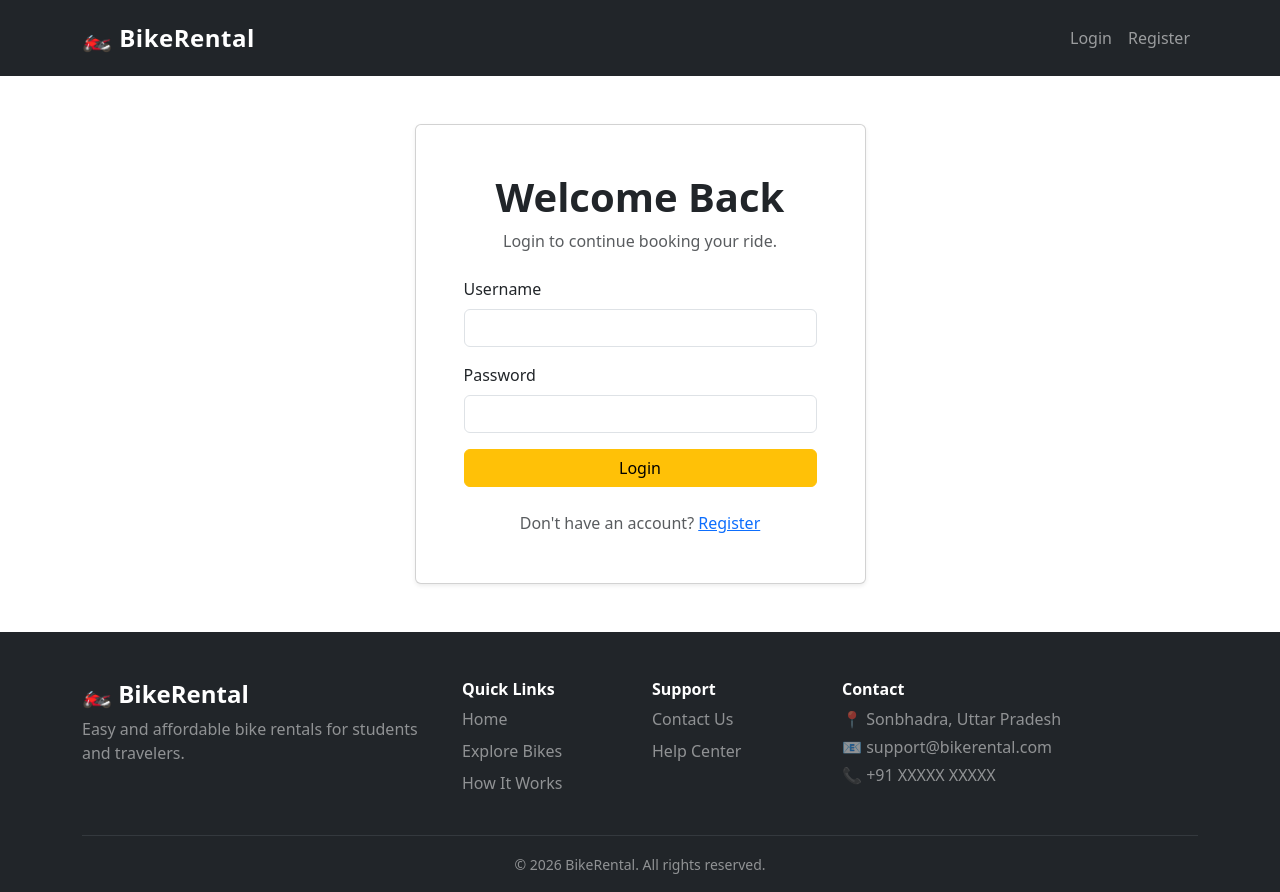
After one commit to y2153406-dot/bike-rental, a Django app: page /accounts/login/ in a window 1280 px wide. The commit adds this page. Run offline with Django 5.2, Linux system fonts and the light colour scheme.

Commit message:
Add user authentication with login and registration

```diff
--- /dev/null
+++ b/accounts/templates/accounts/login.html
@@ -0,0 +1,145 @@
+{% extends "core/base.html" %}
+
+
+{% block title %}
+Login | BikeRental
+{% endblock %}
+
+
+{% block content %}
+
+<section class="py-5">
+
+    <div class="container">
+
+        <div class="row justify-content-center">
+
+            <div class="col-lg-5 col-md-7">
+
+
+                <!-- Login Card -->
+
+                <div class="card shadow-sm">
+
+                    <div class="card-body p-4 p-md-5">
+
+
+                        <!-- Heading -->
+
+                        <div class="text-center mb-4">
+
+                            <h1 class="fw-bold">
+                                Welcome Back
+                            </h1>
+
+                            <p class="text-muted">
+                                Login to continue booking your ride.
+                            </p>
+
+                        </div>
+
+
+                        <!-- Messages -->
+
+                        {% if messages %}
+
+                            {% for message in messages %}
+
+                                <div
+                                    class="alert alert-{{ message.tags }}"
+                                    role="alert"
+                                >
+
+                                    {{ message }}
+
+                                </div>
+
+                            {% endfor %}
+
+                        {% endif %}
+
+
+                        <!-- Login Form -->
+
+                        <form method="POST">
+
+                            {% csrf_token %}
+
+
+                            <!-- Username -->
+
+                            <div class="mb-3">
+
+                                <label class="form-label">
+                                    Username
+                                </label>
+
+                                <input
+                                    type="text"
+                                    name="username"
+                                    class="form-control"
+                                    required
+                                >
+
+                            </div>
+
+
+                            <!-- Password -->
+
+                            <div class="mb-3">
+
+                                <label class="form-label">
+                                    Password
+                                </label>
+
+                                <input
+                                    type="password"
+                                    name="password"
+                                    class="form-control"
+                                    required
+                                >
+
+                            </div>
+
+
+                            <!-- Login Button -->
+
+                            <button
+                                type="submit"
+                                class="btn btn-warning w-100"
+                            >
+                                Login
+                            </button>
+
+
+                        </form>
+
+
+                        <!-- Register Link -->
+
+                        <p class="text-center text-muted mt-4 mb-0">
+
+                            Don't have an account?
+
+                            <a href="{% url 'register' %}">
+
+                                Register
+
+                            </a>
+
+                        </p>
+
+
+                    </div>
+
+                </div>
+
+            </div>
+
+        </div>
+
+    </div>
+
+</section>
+
+{% endblock %}
--- /dev/null
+++ b/accounts/urls.py
@@ -0,0 +1,25 @@
+from django.urls import path
+from . import views
+
+
+urlpatterns = [
+
+    path(
+        "register/",
+        views.register,
+        name="register"
+    ),
+
+    path(
+        "login/",
+        views.login_view,
+        name="login"
+    ),
+
+    path(
+        "logout/",
+        views.logout_view,
+        name="logout"
+    ),
+
+]
--- a/accounts/views.py
+++ b/accounts/views.py
@@ -1,3 +1,101 @@
-from django.shortcuts import render
+from django.shortcuts import render, redirect
+from django.contrib.auth.forms import UserCreationForm
+from django.contrib.auth import authenticate, login, logout
+from django.contrib import messages
 
-# Create your views here.
+
+def register(request):
+
+    if request.method == "POST":
+
+        form = UserCreationForm(
+            request.POST
+        )
+
+        if form.is_valid():
+
+            form.save()
+
+            messages.success(
+                request,
+                "Account created successfully. Please login."
+            )
+
+            return redirect(
+                "login"
+            )
+
+    else:
+
+        form = UserCreationForm()
+
+
+    context = {
+
+        "form": form
+
+    }
+
+
+    return render(
+        request,
+        "accounts/register.html",
+        context
+    )
+
+def login_view(request):
+
+    if request.method == "POST":
+
+        username = request.POST.get(
+            "username"
+        )
+
+        password = request.POST.get(
+            "password"
+        )
+
+
+        user = authenticate(
+
+            request,
+
+            username=username,
+
+            password=password
+
+        )
+
+
+        if user is not None:
+
+            login(
+                request,
+                user
+            )
+
+            return redirect(
+                "home"
+            )
+
+        else:
+
+            messages.error(
+                request,
+                "Invalid username or password."
+            )
+
+
+    return render(
+        request,
+        "accounts/login.html"
+    )
+
+
+def logout_view(request):
+
+    logout(request)
+
+    return redirect(
+        "home"
+    )
--- a/config/urls.py
+++ b/config/urls.py
@@ -27,6 +27,10 @@ urlpatterns = [
 
     path("bikes/", include("vehicles.urls")),
      path("bookings/", include("bookings.urls")),
+      path(
+        "accounts/",
+        include("accounts.urls")
+    ),
 ]
 
 
--- a/core/templates/core/base.html
+++ b/core/templates/core/base.html
@@ -4,9 +4,13 @@
 <html lang="en">
 
 <head>
+
     <meta charset="UTF-8">
 
-    <meta name="viewport" content="width=device-width, initial-scale=1.0">
+    <meta
+        name="viewport"
+        content="width=device-width, initial-scale=1.0"
+    >
 
     <title>
         {% block title %}
@@ -14,14 +18,22 @@
         {% endblock %}
     </title>
 
+
     <!-- Bootstrap CSS -->
+
     <link
         href="https://cdn.jsdelivr.net/npm/bootstrap@5.3.3/dist/css/bootstrap.min.css"
         rel="stylesheet"
     >
 
+
     <!-- Custom CSS -->
-    <link rel="stylesheet" href="{% static 'core/css/style.css' %}">
+
+    <link
+        rel="stylesheet"
+        href="{% static 'core/css/style.css' %}"
+    >
+
 
     {% block extra_css %}
     {% endblock %}
@@ -31,19 +43,26 @@
 
 <body class="d-flex flex-column min-vh-100">
 
+
     <!-- ================= NAVBAR ================= -->
 
     <nav class="navbar navbar-expand-lg navbar-dark bg-dark sticky-top">
 
         <div class="container">
 
+
             <!-- Logo -->
-            <a class="navbar-brand fw-bold fs-4" href="{% url 'home' %}">
+
+            <a
+                class="navbar-brand fw-bold fs-4"
+                href="{% url 'home' %}"
+            >
                 🏍️ BikeRental
             </a>
 
 
             <!-- Mobile Toggle Button -->
+
             <button
                 class="navbar-toggler"
                 type="button"
@@ -53,7 +72,9 @@
                 aria-expanded="false"
                 aria-label="Toggle navigation"
             >
+
                 <span class="navbar-toggler-icon"></span>
+
             </button>
 
 
@@ -66,53 +87,72 @@
 
                 <ul class="navbar-nav ms-auto">
 
+
                     {% if user.is_authenticated %}
+
 
                         <!-- Logged-in User -->
 
+
                         <li class="nav-item">
+
                             <a
                                 class="nav-link"
                                 href="{% url 'my_bookings' %}"
                             >
                                 My Bookings
                             </a>
+
                         </li>
 
+
                         <li class="nav-item">
+
                             <a
                                 class="nav-link"
-                href="#"
+                                href="{% url 'logout' %}"
                             >
                                 Logout
                             </a>
+
                         </li>
+
 
                     {% else %}
 
+
                         <!-- Guest User -->
 
+
                         <li class="nav-item">
+
                             <a
                                 class="nav-link"
-                href="#"
+                                href="{% url 'login' %}"
                             >
                                 Login
                             </a>
+
                         </li>
 
+
                         <li class="nav-item">
+
                             <a
                                 class="nav-link"
-                href="#"
+                                href="{% url 'register' %}"
                             >
                                 Register
                             </a>
+
                         </li>
+
 
                     {% endif %}
 
+
                 </ul>
+
             </div>
 
         </div>
@@ -144,8 +184,11 @@
                 <div class="col-lg-4">
 
                     <h4 class="fw-bold">
+
                         🏍️ BikeRental
+
                     </h4>
+
 
                     <p class="text-white-50">
 
@@ -162,32 +205,50 @@
                 <div class="col-lg-2 col-md-4">
 
                     <h6 class="fw-bold">
+
                         Quick Links
+
                     </h6>
+
 
                     <ul class="list-unstyled">
 
+
                         <li class="mb-2">
+
                             <a
                                 href="{% url 'home' %}"
                                 class="text-white-50 text-decoration-none"
                             >
                                 Home
                             </a>
+
                         </li>
 
+
                         <li class="mb-2">
-                           <a href="{% url 'bike_list' %}">Explore Bikes</a>
+
+                            <a
+                                href="{% url 'bike_list' %}"
+                                class="text-white-50 text-decoration-none"
+                            >
+                                Explore Bikes
+                            </a>
+
                         </li>
 
+
                         <li class="mb-2">
+
                             <a
                                 href="#"
                                 class="text-white-50 text-decoration-none"
                             >
                                 How It Works
                             </a>
+
                         </li>
+
 
                     </ul>
 
@@ -199,28 +260,38 @@
                 <div class="col-lg-2 col-md-4">
 
                     <h6 class="fw-bold">
+
                         Support
+
                     </h6>
+
 
                     <ul class="list-unstyled">
 
+
                         <li class="mb-2">
+
                             <a
                                 href="#"
                                 class="text-white-50 text-decoration-none"
                             >
                                 Contact Us
                             </a>
+
                         </li>
 
+
                         <li class="mb-2">
+
                             <a
                                 href="#"
                                 class="text-white-50 text-decoration-none"
                             >
                                 Help Center
                             </a>
+
                         </li>
+
 
                     </ul>
 
@@ -232,19 +303,30 @@
                 <div class="col-lg-4 col-md-4">
 
                     <h6 class="fw-bold">
+
                         Contact
+
                     </h6>
 
+
                     <p class="text-white-50 mb-1">
+
                         📍 Sonbhadra, Uttar Pradesh
+
                     </p>
 
+
                     <p class="text-white-50 mb-1">
+
                         📧 support@bikerental.com
+
                     </p>
 
+
                     <p class="text-white-50">
+
                         📞 +91 XXXXX XXXXX
+
                     </p>
 
                 </div>
@@ -261,7 +343,9 @@
             <div class="text-center text-white-50">
 
                 <small>
+
                     © 2026 BikeRental. All rights reserved.
+
                 </small>
 
             </div>
@@ -274,18 +358,23 @@
     <!-- Bootstrap JavaScript -->
 
     <script
-        src="https://cdn.jsdelivr.net/npm/bootstrap@5.3.3/dist/js/bootstrap.bundle.min.js">
+        src="https://cdn.jsdelivr.net/npm/bootstrap@5.3.3/dist/js/bootstrap.bundle.min.js"
+    >
     </script>
 
 
     <!-- Custom JavaScript -->
 
-    <script src="{% static 'core/js/main.js' %}"></script>
+    <script
+        src="{% static 'core/js/main.js' %}"
+    >
+    </script>
 
 
     {% block extra_js %}
     {% endblock %}
 
+
 </body>
 
 </html>
```
Also changed, not shown: accounts/templates/accounts/register.html (added, +79 -0 lines), bookings/templates/bookings/my_bookings.html (+15 -1 lines). Lines whose indentation alone changed are shown as unchanged.
